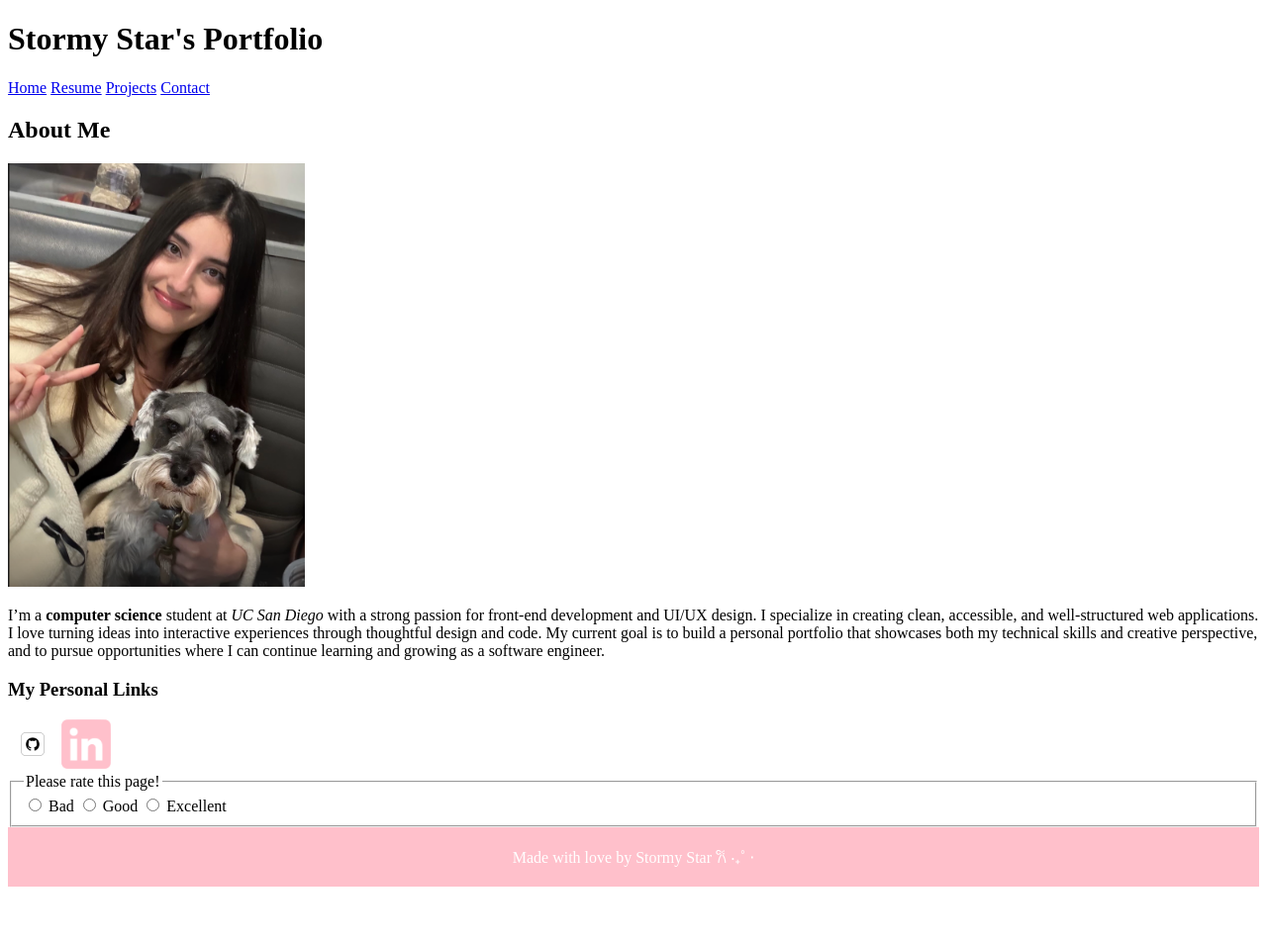
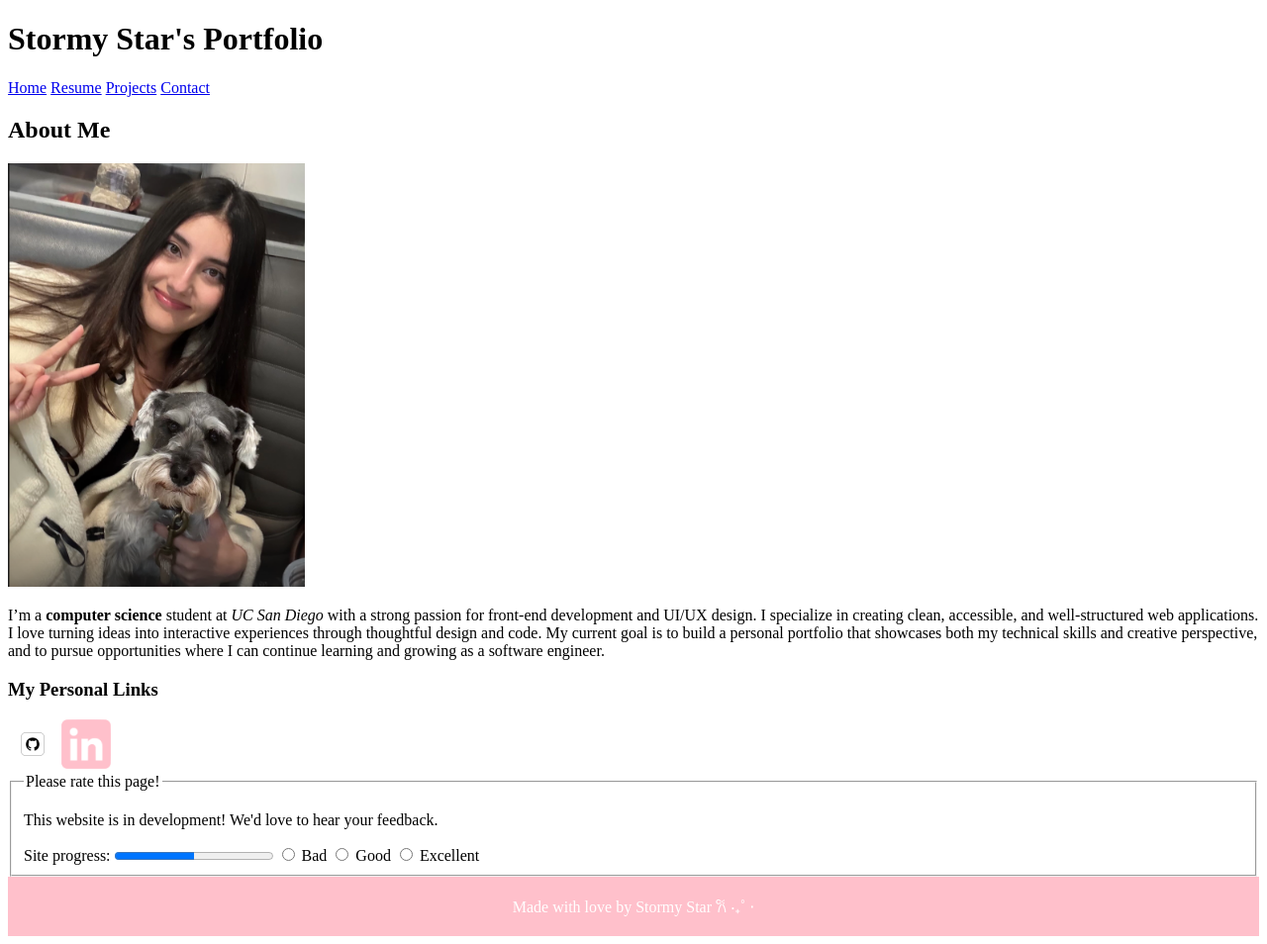
Before and after one commit to monbebe0319/cse134-hw2, a plain HTML site: page index.html in a window 1280 px wide. Shown: the whole page at 99% size. Before the commit the page ends 904 px from the top, so only its background shows below. Drawn offline with Linux system fonts and the light colour scheme.

Commit message:
edited some files

```diff
--- a/index.html
+++ b/index.html
@@ -32,7 +32,9 @@
             <form>
             <fieldset>
                 <legend>Please rate this page!</legend>
-
+                <p>This website is in development! We'd love to hear your feedback.</p>
+                <label for="siteProgress">Site progress:</label>
+                <progress id="siteProgress" max="100" value="50">50%</progress>
                 <input type="radio" id="bad" name="rating" value="B">
                 <label for="bad">Bad</label>
 
```
Also changed, not shown: contact.html (+2 -1 lines).
